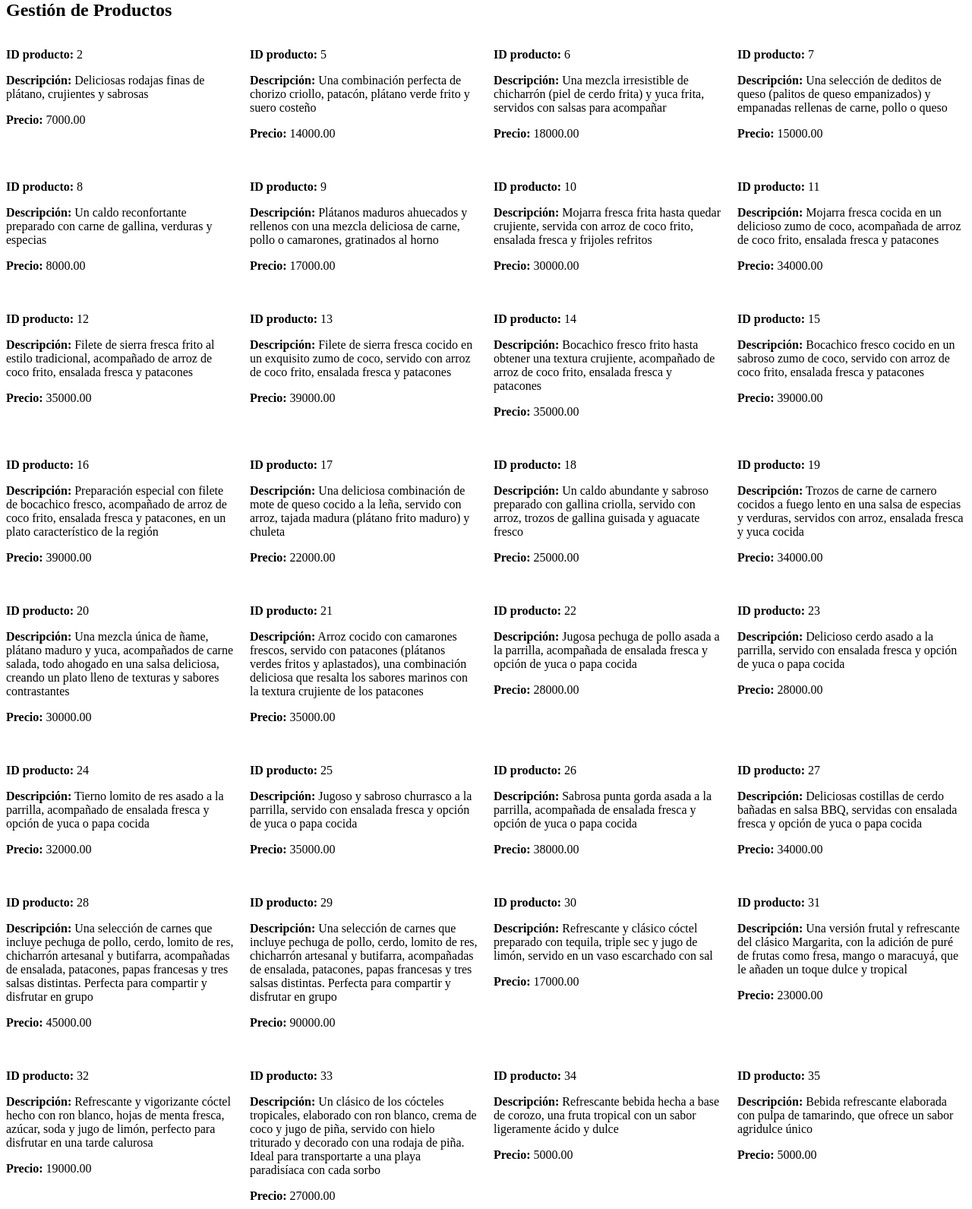
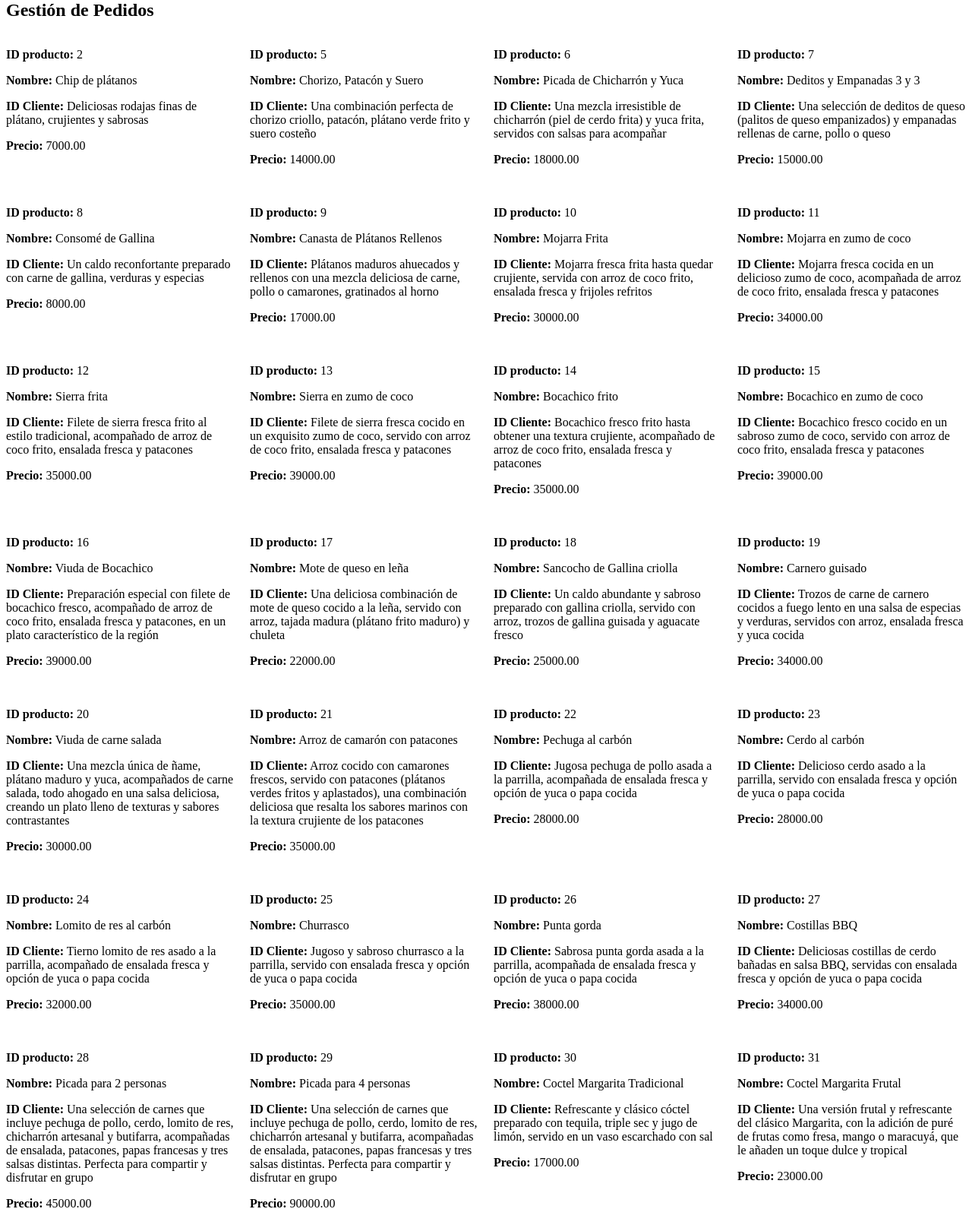
Before and after one commit to Gabotox/el_establo, a PHP site: page /el_establo/admin/gestion_inventario.php in a window 1280 px wide. Shown: the part 20-1611 px from the top of the page at 76% size. Run offline with PHP 8.4, Linux system fonts and the light colour scheme; data comes from the database, SQL or seed files in the repository.

Commit message:
Productos modificados

```diff
--- a/admin/gestion_inventario.php
+++ b/admin/gestion_inventario.php
@@ -6,54 +6,57 @@
 $db = new database();
 $con = $db->conectar();
 
-// Obtener todos los productos de la base de datos
-$sql_productos = "SELECT * FROM productos";
-$resultado_productos = $con->query($sql_productos);
+// Obtener todos los pedidos de la base de datos
+$sql_pedidos = "SELECT * FROM productos";
+$resultado_pedidos = $con->query($sql_pedidos);
 
 // Verificar si hay resultados
-if ($resultado_productos && $resultado_productos->rowCount() > 0) {
-    // Almacenar los productos en un array
-    $productos = $resultado_productos->fetchAll(PDO::FETCH_ASSOC);
+if ($resultado_pedidos && $resultado_pedidos->rowCount() > 0) {
+    // Almacenar los pedidos en un array
+    $productos = $resultado_pedidos->fetchAll(PDO::FETCH_ASSOC);
 } else {
-    // Si no hay resultados, inicializar el array de productos como vacío
+    // Si no hay resultados, inicializar el array de pedidos como vacío
     $productos = [];
 }
 ?>
 
 <!DOCTYPE html>
-<html lang="es">
+<html lang="en">
 <head>
     <meta charset="UTF-8">
     <meta name="viewport" content="width=device-width, initial-scale=1.0">
     <title>Gestión de productos</title>
 
     <style>
-        /* Estilos para la lista de productos */
+        /* Estilos para la lista de pedidos */
         .productos-lista {
             display: grid;
             grid-template-columns: repeat(auto-fill, minmax(250px, 1fr));
             gap: 20px;
         }
+
     </style>
 </head>
 <body>
 <header></header>
 <main>
-    <h2>Gestión de Productos</h2>
+
+    <h2>Gestión de Pedidos</h2>
+
 
     <?php if (!empty($productos)): ?>
-    <div class="productos-lista">
-        <?php foreach ($productos as $producto): ?>
-            <div>
-                <p><strong>ID producto:</strong> <?php echo htmlspecialchars($producto['ID']); ?></p>
-                <p><strong>Descripción:</strong> <?php echo htmlspecialchars($producto['Descripcion']); ?></p>
-                <p><strong>Precio:</strong> <?php echo htmlspecialchars($producto['Precio']); ?></p>
-            </div>
-        <?php endforeach; ?>
-    </div>
-    <?php else: ?>
-    <p>No hay productos disponibles.</p>
+        <div class="productos-lista">
+    <?php foreach ($productos as $producto): ?>
+        <div class="producto">
+            <p><strong>ID producto:</strong> <?php echo $producto['ID']; ?></p>
+            <p><strong>Nombre:</strong> <?php echo $producto['Nombre']; ?></p>
+            <p><strong>ID Cliente:</strong> <?php echo $producto['Descripcion']; ?></p>
+            <p><strong>Precio:</strong> <?php echo $producto['Precio']; ?></p>
+        </div>
+    <?php endforeach; ?>
+</div>
     <?php endif; ?>
+
 </main>
 </body>
 </html>
```
